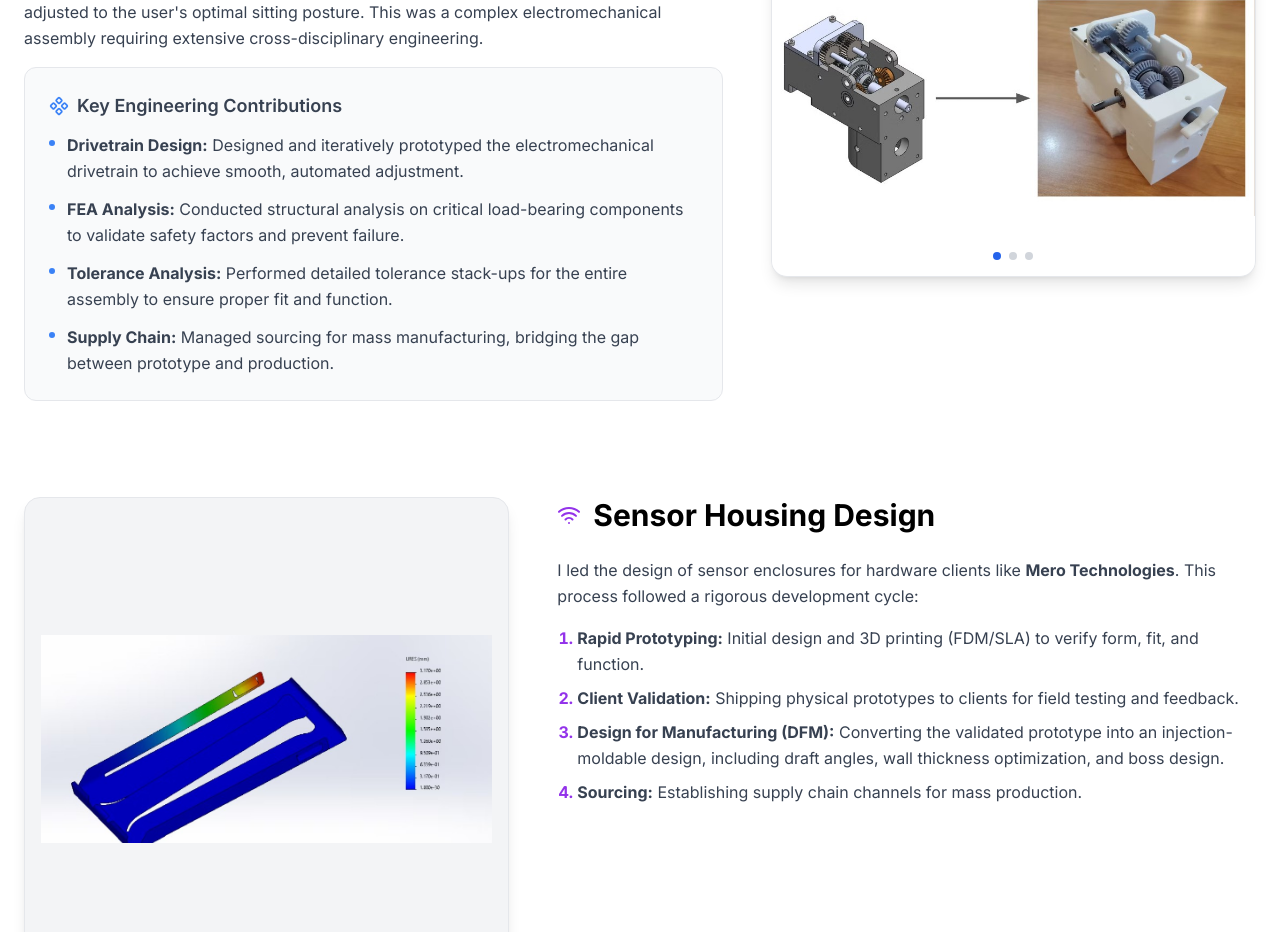
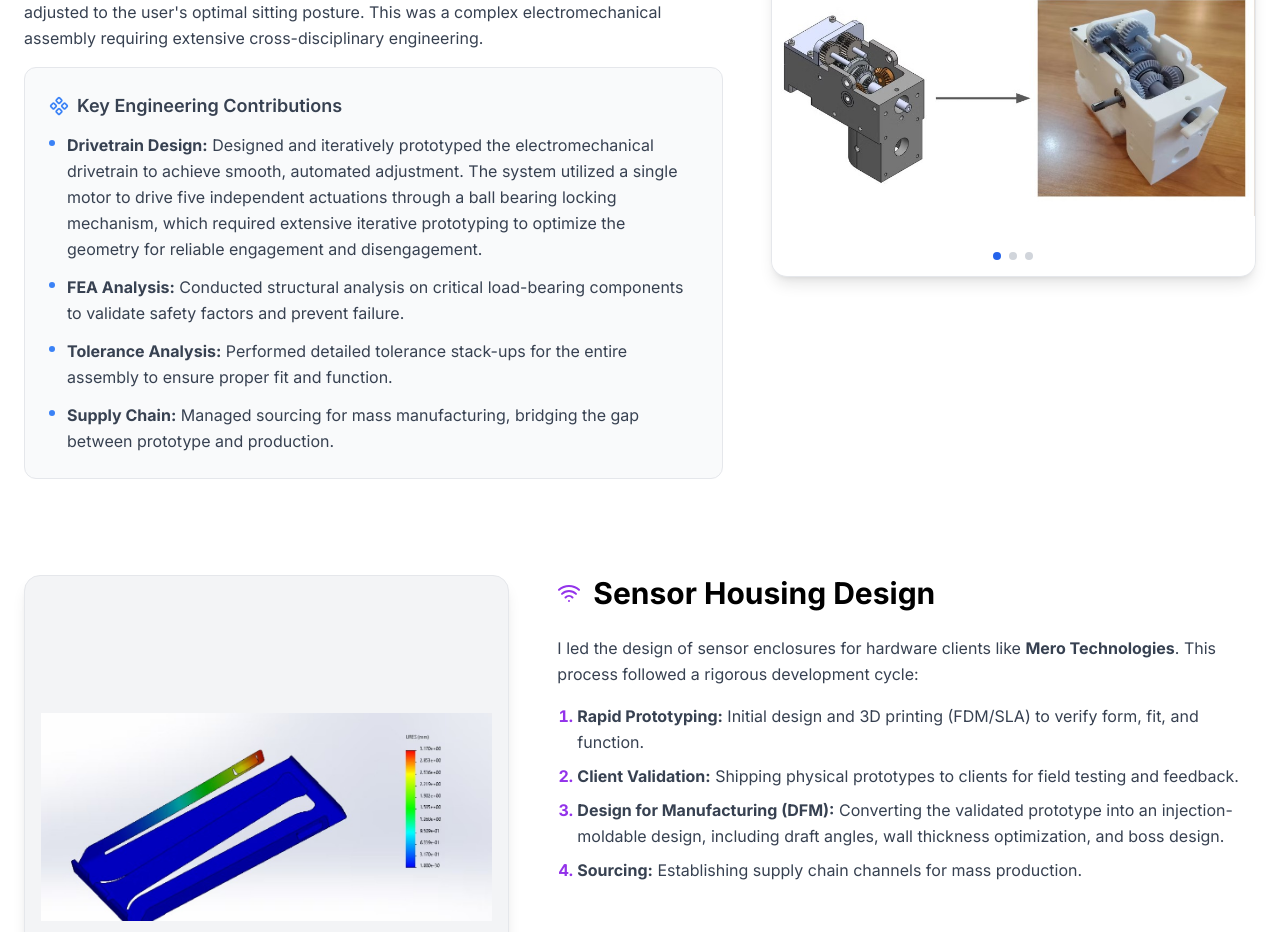
Before and after one commit to jackychen-dev/portfolio, a Next.js app: page /experience/envest in a window 1280 px wide. Shown: the part 860-1792 px from the top of the page. Built offline with nearby package versions, Linux system fonts and the light colour scheme.

Commit message:
Add ball bearing locking mechanism details to Smart Chair drivetrain design

```diff
--- a/app/experience/envest/page.tsx
+++ b/app/experience/envest/page.tsx
@@ -87,7 +87,7 @@ export default function EnvestPage() {
                 <ul className="space-y-3">
                   <li className="flex items-start gap-3">
                     <span className="w-1.5 h-1.5 rounded-full bg-blue-500 mt-2 flex-shrink-0" />
-                    <span><strong>Drivetrain Design:</strong> Designed and iteratively prototyped the electromechanical drivetrain to achieve smooth, automated adjustment.</span>
+                    <span><strong>Drivetrain Design:</strong> Designed and iteratively prototyped the electromechanical drivetrain to achieve smooth, automated adjustment. The system utilized a single motor to drive five independent actuations through a ball bearing locking mechanism, which required extensive iterative prototyping to optimize the geometry for reliable engagement and disengagement.</span>
                   </li>
                   <li className="flex items-start gap-3">
                     <span className="w-1.5 h-1.5 rounded-full bg-blue-500 mt-2 flex-shrink-0" />
```
